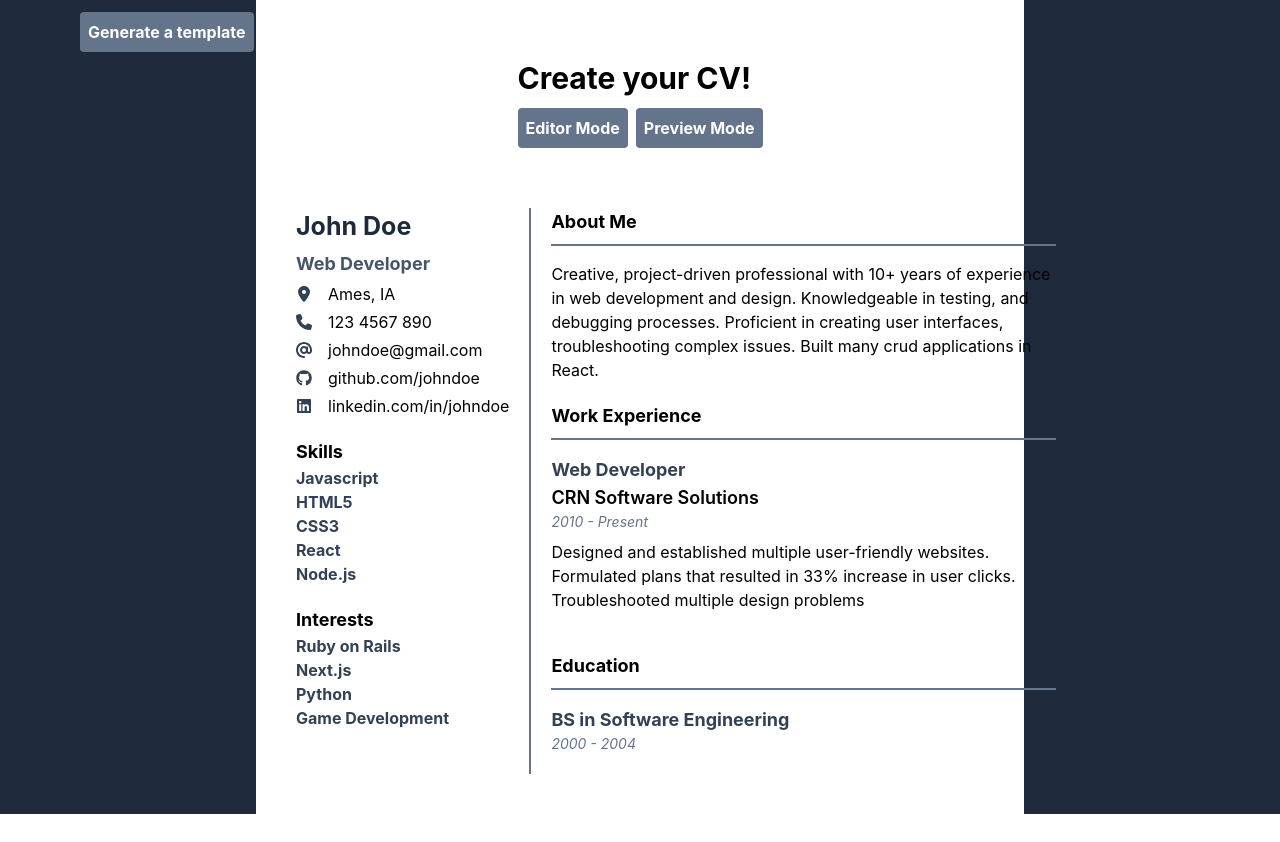
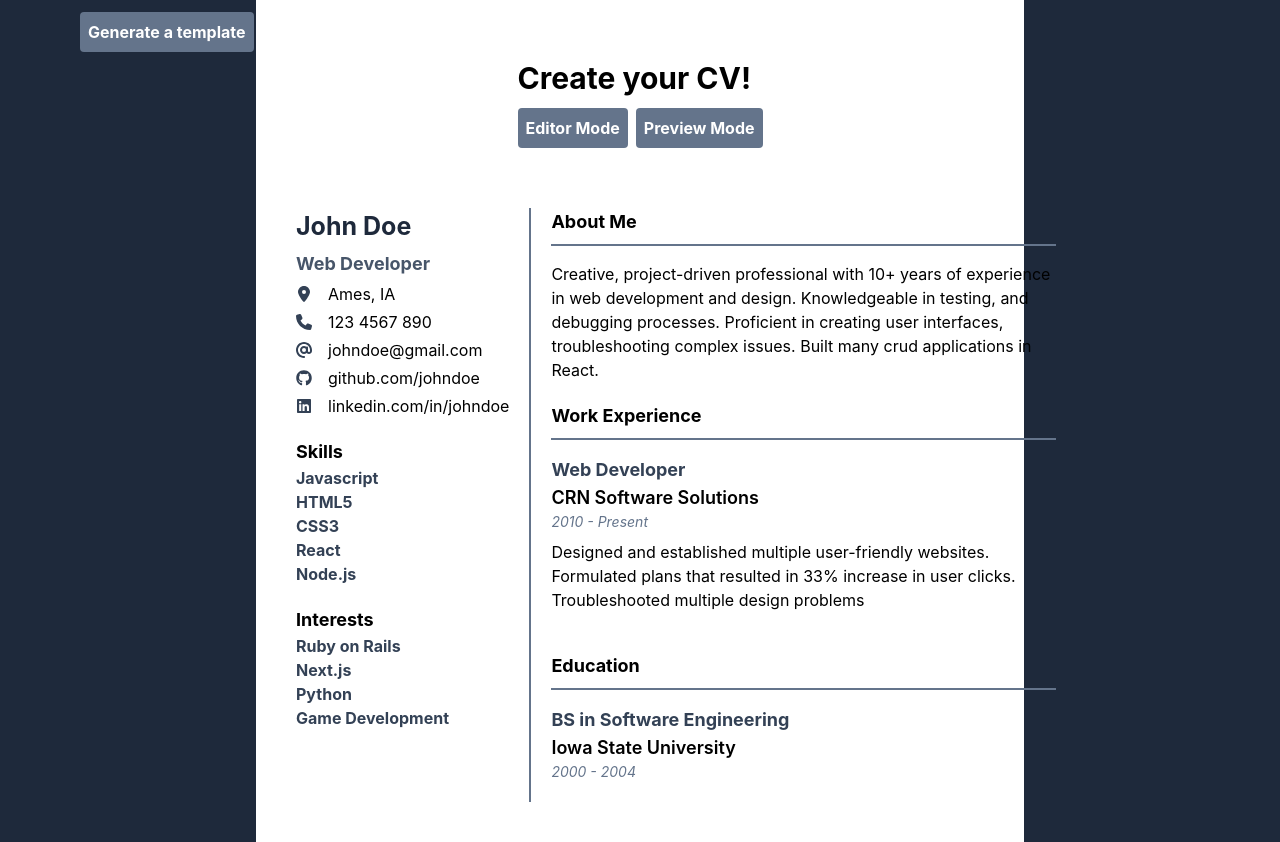
Before and after one commit to fcasibu/cv-application, a React (Create React App) app: page / in a window 1280 px wide. Both pictures are taken after typing "Sample", "Sample", "Sample", "Sample", "name@example.com", "Sample" into the empty fields and a click on the button "Generate a template". Before the commit the page ends 814 px from the top, so only its background shows below. Built offline with nearby package versions, Linux system fonts and the light colour scheme.

Commit message:
Fix prop name
Forgot to change education to schoolName

```diff
--- a/src/components/Main/EditorMode/RightMain/Education/Education.js
+++ b/src/components/Main/EditorMode/RightMain/Education/Education.js
@@ -19,7 +19,9 @@ const Education = (props) => {
         return (
           <div key={el.id} className="relative mb-5">
             <h2 className="text-slate-700 font-bold text-lg">{el.degree}</h2>
-            <h2 className="text-black text-lg font-semibold">{el.education}</h2>
+            <h2 className="text-black text-lg font-semibold">
+              {el.schoolName}
+            </h2>
             <p className="text-sm text-slate-500 italic">
               {el.fromDate} - {el.toDate}
             </p>
--- a/src/components/Main/PreviewMode/RightMain/Education/Education.js
+++ b/src/components/Main/PreviewMode/RightMain/Education/Education.js
@@ -9,7 +9,9 @@ const Education = (props) => {
         return (
           <div key={el.id} className="relative mb-5">
             <h2 className="text-slate-700 font-bold text-lg">{el.degree}</h2>
-            <h2 className="text-black text-lg font-semibold">{el.education}</h2>
+            <h2 className="text-black text-lg font-semibold">
+              {el.schoolName}
+            </h2>
             <p className="text-sm text-slate-500 italic">
               {el.fromDate} - {el.toDate}
             </p>
```
Also changed, not shown: .eslintrc.js (deleted).
